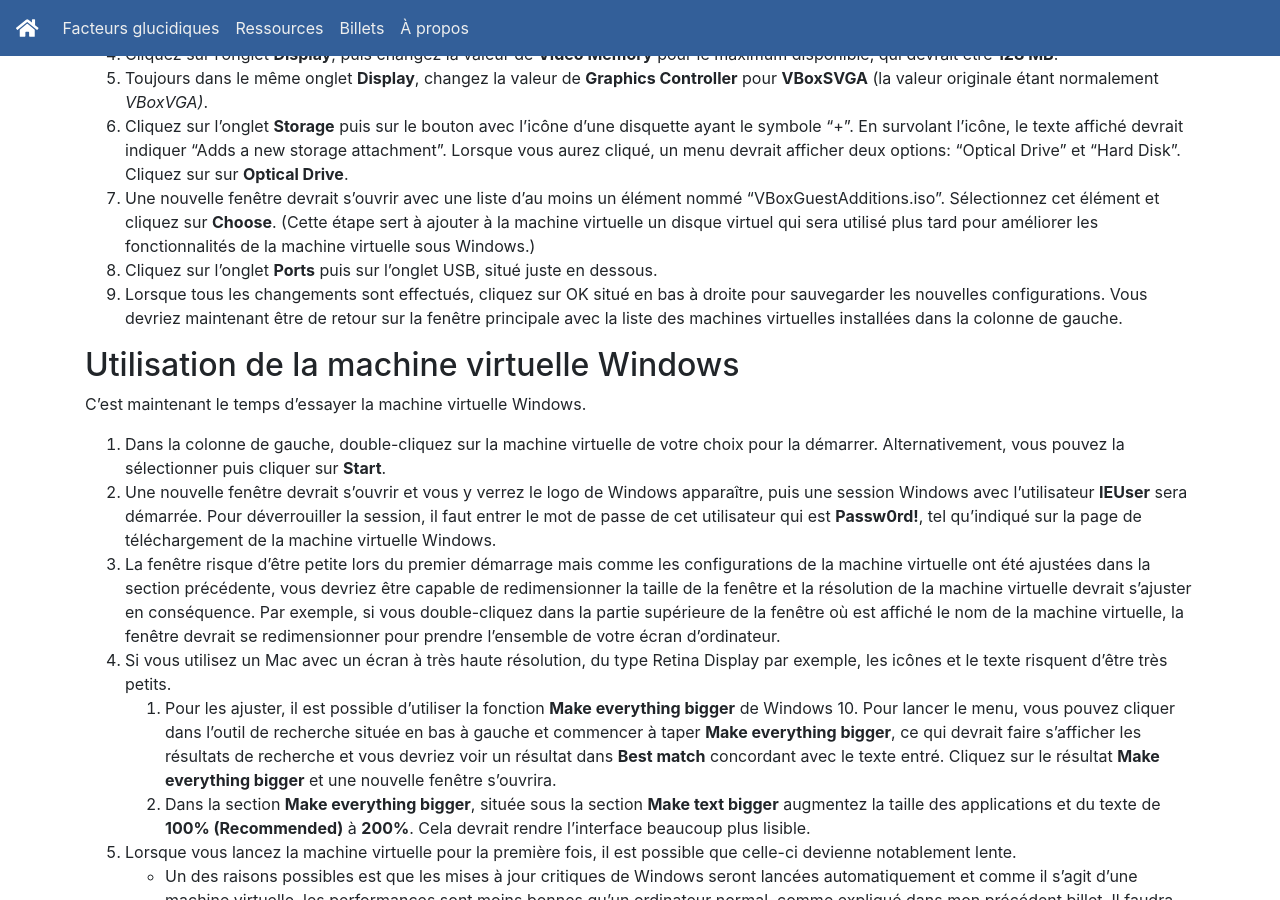
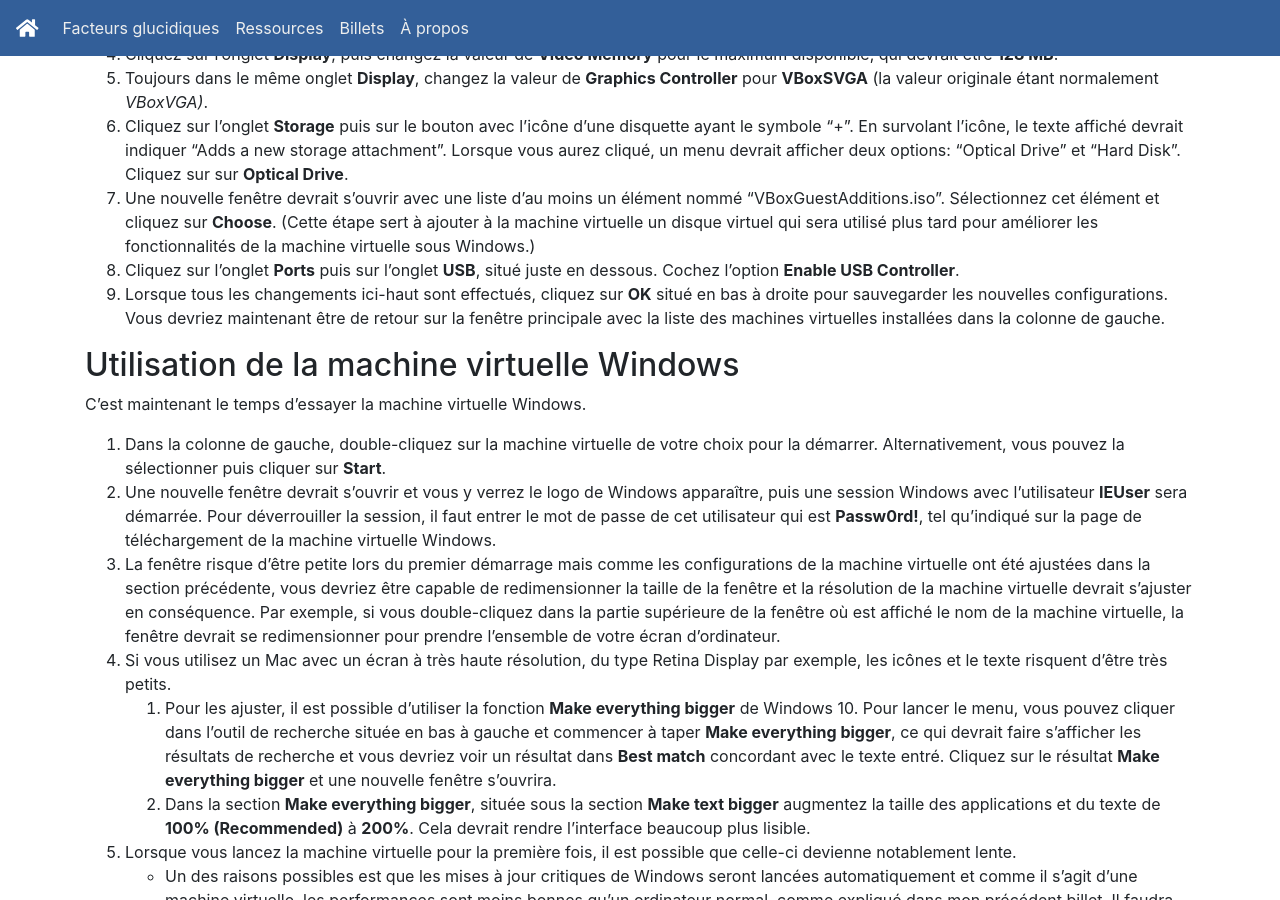
Before and after one commit to gcharest/gcharest.github.io, a Jekyll site: the page built from _posts/fr/2022-01-06-installer-virtualbox-macos.md, in a window 1280 px wide and 900 px high, scrolled down 2176 px. Built offline with Jekyll 4.4.1, drawn with Linux system fonts in a browser that asks for light colours; nearby versions of some CDN libraries.

Commit message:
Add USB step details

```diff
--- a/_posts/fr/2022-01-06-installer-virtualbox-macos.md
+++ b/_posts/fr/2022-01-06-installer-virtualbox-macos.md
@@ -91,8 +91,9 @@ Cliquez sur sur **Optical Drive**.
 1. Une nouvelle fenêtre devrait s'ouvrir avec une liste d'au moins un élément nommé "VBoxGuestAdditions.iso".
 Sélectionnez cet élément et cliquez sur **Choose**.
 (Cette étape sert à ajouter à la machine virtuelle un disque virtuel qui sera utilisé plus tard pour améliorer les fonctionnalités de la machine virtuelle sous Windows.)
-1. Cliquez sur l'onglet **Ports** puis sur l'onglet USB, situé juste en dessous.
-1. Lorsque tous les changements sont effectués, cliquez sur OK situé en bas à droite pour sauvegarder les nouvelles configurations.
+1. Cliquez sur l'onglet **Ports** puis sur l'onglet **USB**, situé juste en dessous.
+Cochez l'option **Enable USB Controller**.
+1. Lorsque tous les changements ici-haut sont effectués, cliquez sur **OK** situé en bas à droite pour sauvegarder les nouvelles configurations.
 Vous devriez maintenant être de retour sur la fenêtre principale avec la liste des machines virtuelles installées dans la colonne de gauche.
 
 ## Utilisation de la machine virtuelle Windows
```
